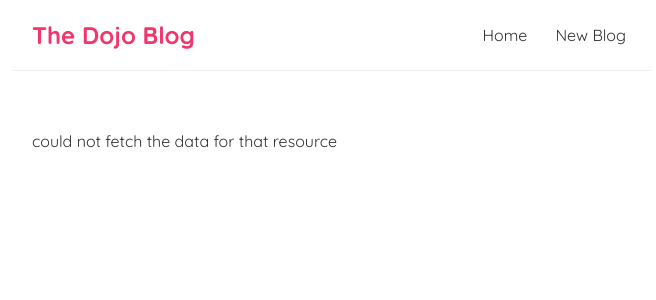
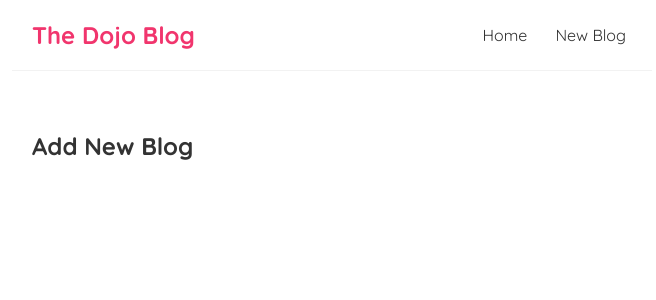
Before and after one commit to mohamedmonirshabana/babloBlog, a React (Create React App) app: page /create in a window 1280 px wide. Shown: the top 300 px of the page, without its empty margins (308-964 px from the left). Built offline with nearby package versions, Linux system fonts and the light colour scheme; no server answers.

Commit message:
add Link for Navbar

```diff
--- a/src/App.js
+++ b/src/App.js
@@ -11,7 +11,7 @@
         <Navbar/>
         <div className="content">
           <Switch>
-            <Route path="/">
+            <Route exact path="/">
               <Home />
             </Route>
             <Route path="/create">
--- a/src/Navbar.js
+++ b/src/Navbar.js
@@ -1,10 +1,12 @@
+import { Link } from "react-router-dom";
+
 const Navbar = () => {
     return (
         <nav className="navbar">
             <h1>The Dojo Blog</h1>
             <div className="links">
-                <a href="/">Home</a>
-                <a href="/create">New Blog</a>
+                <Link to="/">Home</Link>
+                <Link to="/create">New Blog</Link>
             </div>
         </nav>
      );
```
